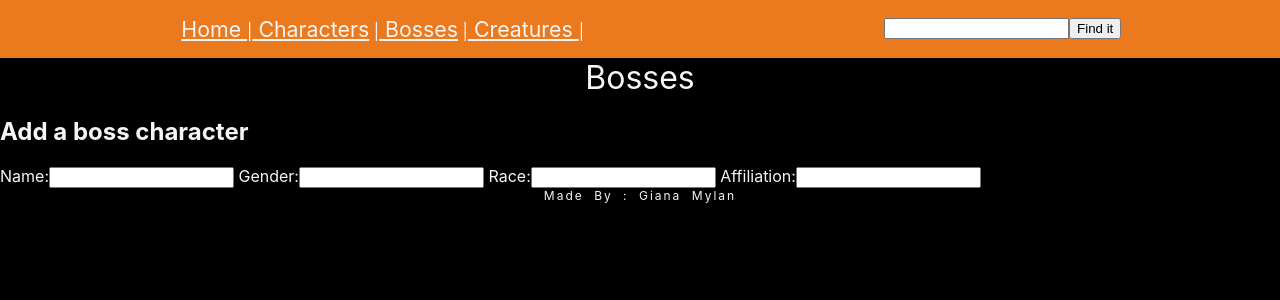
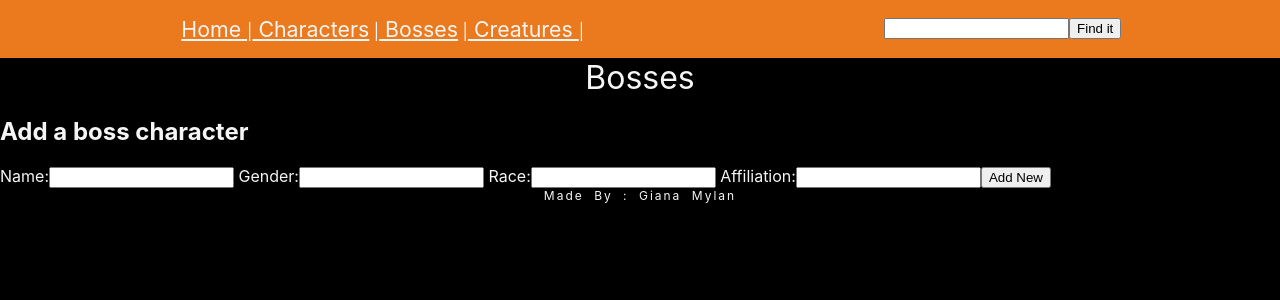
Before and after one commit to GianaMylan/BorderlandsApp, a React (Create React App) app in the folder client/: page /Bosses in a window 1280 px wide. Shown: the top 300 px of the page. Built offline with nearby package versions, Linux system fonts and the light colour scheme; no server answers.

Commit message:
added missing submit button to bosses

```diff
--- a/client/src/components/Bosses.js
+++ b/client/src/components/Bosses.js
@@ -98,6 +98,7 @@ function Bosses () {
                     <label> Affiliation:
                         <input type="text" name="name" />
                     </label>
+                    <input type="submit" value="Add New" />
                 </form>
                 {
                     selectedBoss && <form
```
